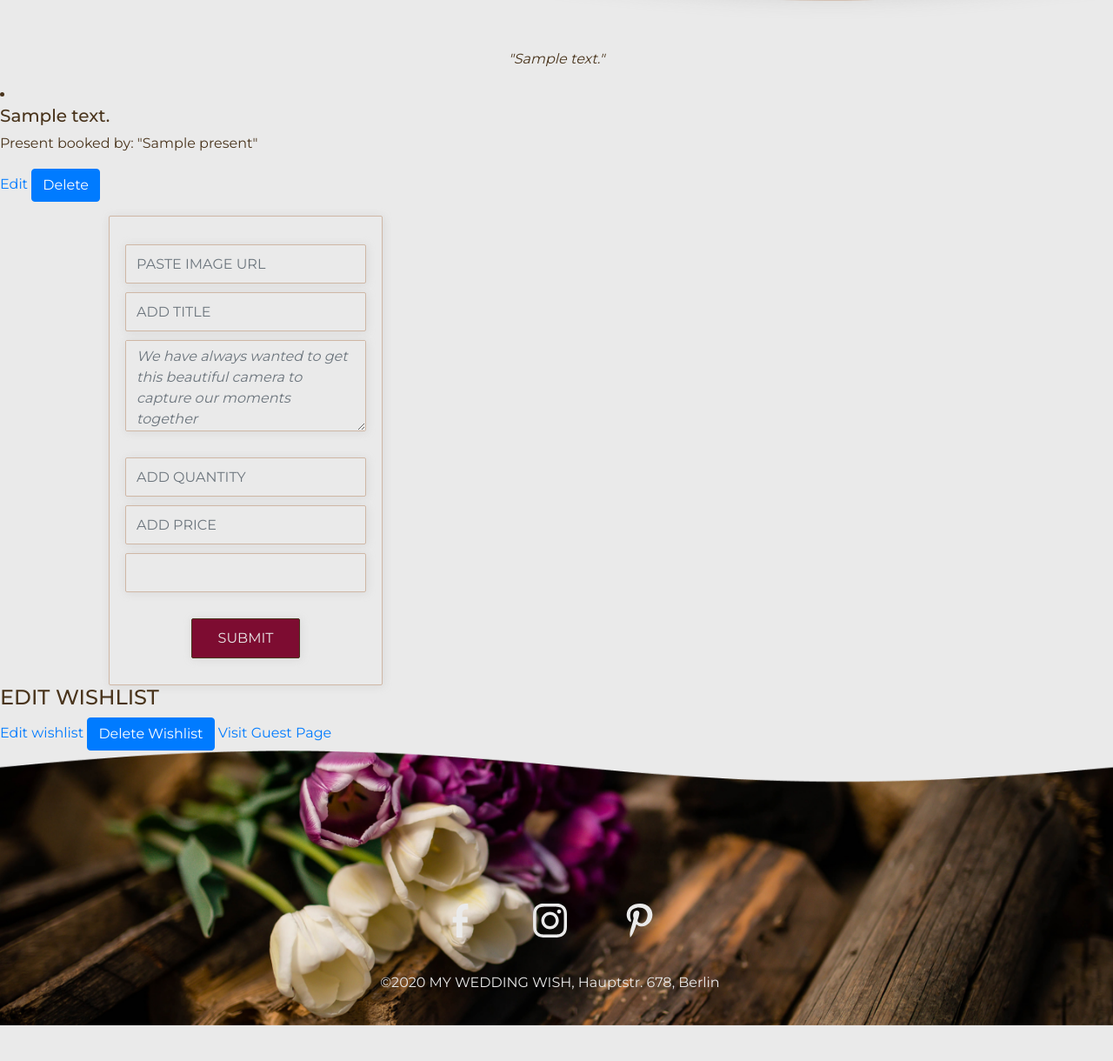
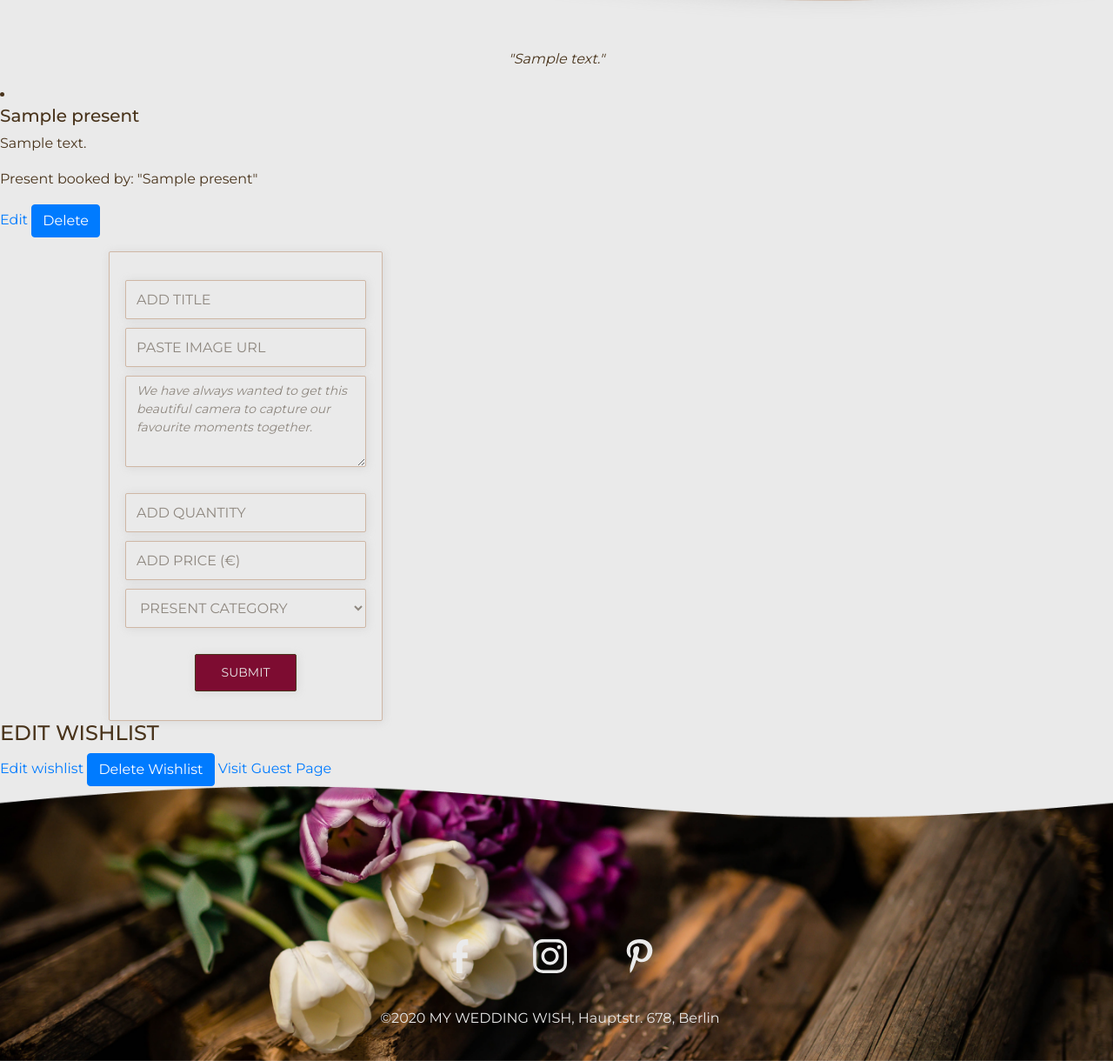
Before and after one commit to valentina-b/book-my-wedding-wish, a Flask app: a page that uses templates/owner_view.html in a window 1280 px wide. Shown: the part 404-1624 px from the top of the page at 87% size. Before the commit the page ends 1583 px from the top, so only its background shows below. Run offline with Flask 2, Linux system fonts and the light colour scheme; grey boxes marked "Sample" are stand-in pictures; a database or web service that is not in the repository returns one stand-in record (values such as "Sample title"); some libraries are stand-ins or nearby versions.

Commit message:
Update present form functionality and style

```diff
--- a/app.py
+++ b/app.py
@@ -139,8 +139,12 @@ def update_present(wishlist_username, present_id):
     presents.update({'_id': ObjectId(present_id)},
         {'$set':
             {
+                'present_title': request.form.get('present_title'),
                 'present_description': request.form.get('present_description'),
-                'present_header_image_URL': request.form.get('present_header_image_URL')
+                'present_header_image_URL': request.form.get('present_header_image_URL'),
+                'present_quantity': request.form.get('present_quantity'),
+                'present_price': request.form.get('present_price'),
+                'present_category': request.form.get('present_category')
             }
         })
     return redirect(url_for('owner_view_dynamic', wishlist_username=wishlist_username))
--- a/static/css/style.css
+++ b/static/css/style.css
@@ -59,13 +59,20 @@ p {
     line-height: 155%;
 }
 
-input {
+input, select {
     border: 1px solid var(--app-color-supporting-2)!important;
     border-radius: var(--border-radius)!important;
     box-shadow: var(--box-shadow)!important;
-    color: var(--app-color-text)!important;
     height: 45px!important;
     background-color: var(--app-color-subtle)!important;
+}
+
+input {
+    color: var(--app-color-text)!important;
+}
+
+select {
+    color: #8E877F!important;
 }
 
 input:focus, textarea:focus {
@@ -268,6 +275,7 @@ form {
 
 ::placeholder {
     text-transform: uppercase;
+    color: #8E877F!important;
 }
 
 .present-description::placeholder {
@@ -282,6 +290,8 @@ form {
     border-radius: var(--border-radius);
     box-shadow: var(--box-shadow);
     background-color: var(--app-color-subtle);
+    color: var(--app-color-text);
+    font-size: 14px;
 }
 
 .present-description {
@@ -289,7 +299,7 @@ form {
     margin-bottom: 30px!important;
 }
 
-.present-form-div input, .present-form-div textarea {
+.present-form-div input, .present-form-div textarea, .present-form-div select {
     width: 277px;
     margin: 3px auto 10px auto;
     /* height: 540px;
--- a/templates/owner_view.html
+++ b/templates/owner_view.html
@@ -33,7 +33,8 @@
 <p>
 {% for present in displayed_presents %}
         <li>
-            <h5>{{ present.present_description }}</h5>
+            <h5>{{ present.present_title }}</h5>
+            <p>{{ present.present_description }}</p>
             <p>Present booked by: "{{ present.present_booked_by_name }}"</p>
             <a href="{{ url_for('edit_present', wishlist_username=wishlist_username, present_id=present._id) }}" class="">Edit</a>
             <!-- Button trigger modal - Present-->
@@ -98,24 +99,31 @@
             <form action="{{ url_for('add_new_present', wishlist_username=wishlist_username) }}" method="POST">
                 <div class="form-group-present">
 
-                        <label class="d-none" for="present_header_image_URL">Present Image</label>
-                        <input type="url" class="form-control" id="present_header_image_URL" name="present_header_image_URL" placeholder="Paste Image URL">
                         <!-- present title -->
                         <label class="d-none" for="present_title">Present Title</label>
-                        <input type="text" class="form-control" id="present_title" name="present_title" placeholder="Add Title">
+                        <input type="text" class="form-control" id="present_title" name="present_title" placeholder="Add Title" required>
+                        <!-- present header image -->
+                        <label class="d-none" for="present_header_image_URL">Present Image</label>
+                        <input type="url" class="form-control" id="present_header_image_URL" name="present_header_image_URL" placeholder="Paste Image URL" required>
                         <!-- present description -->
                         <label class="d-none" for="present_description">Present Description</label>
-                        <textarea class="form-control present-description" id="present_description" name="present_description" rows="4"  placeholder="We have always wanted to get this beautiful camera to capture our moments together"></textarea>
+                        <textarea class="form-control present-description" id="present_description" name="present_description" rows="4" maxlength="130" placeholder="We have always wanted to get this beautiful camera to capture our favourite moments together." required></textarea>
 
                         <!-- present quantity -->
                         <label class="d-none" for="present_quantity">Present Quantity</label>
-                        <input type="text" class="form-control" id="present_quantity" name="present_quantity" placeholder="Add Quantity">
+                        <input type="text" class="form-control" id="present_quantity" name="present_quantity" placeholder="Add Quantity" required>
                         <!-- present price -->
                         <label class="d-none" for="present_price">Present Price</label>
-                        <input type="text" class="form-control" id="present_price" name="present_price" placeholder="Add Price">
+                        <input type="text" class="form-control" id="present_price" name="present_price" placeholder="Add Price (€)" required>
                         <!-- present category -->
                         <label class="d-none" for="present_category">Present Category</label>
-                        <input type="text" class="form-control" id="present_category" name="present_category" placeholder="">
+                        <select class="form-control" id="present_category" name="present_category" required>
+                            <option value="placeholder" disabled selected>PRESENT CATEGORY</option>
+                            <option value="voucher">VOUCHER</option>
+                            <option value="experience">EXPERIENCE</option>
+                            <option value="home">HOME</option>
+                            <option value="money">MONEY</option>
+                        </select>
 
                     <button type="submit" class="cta cta-button cta-present-form">Submit</button>
 
```
Also changed, not shown: templates/present_editing.html (+47 -5 lines).
